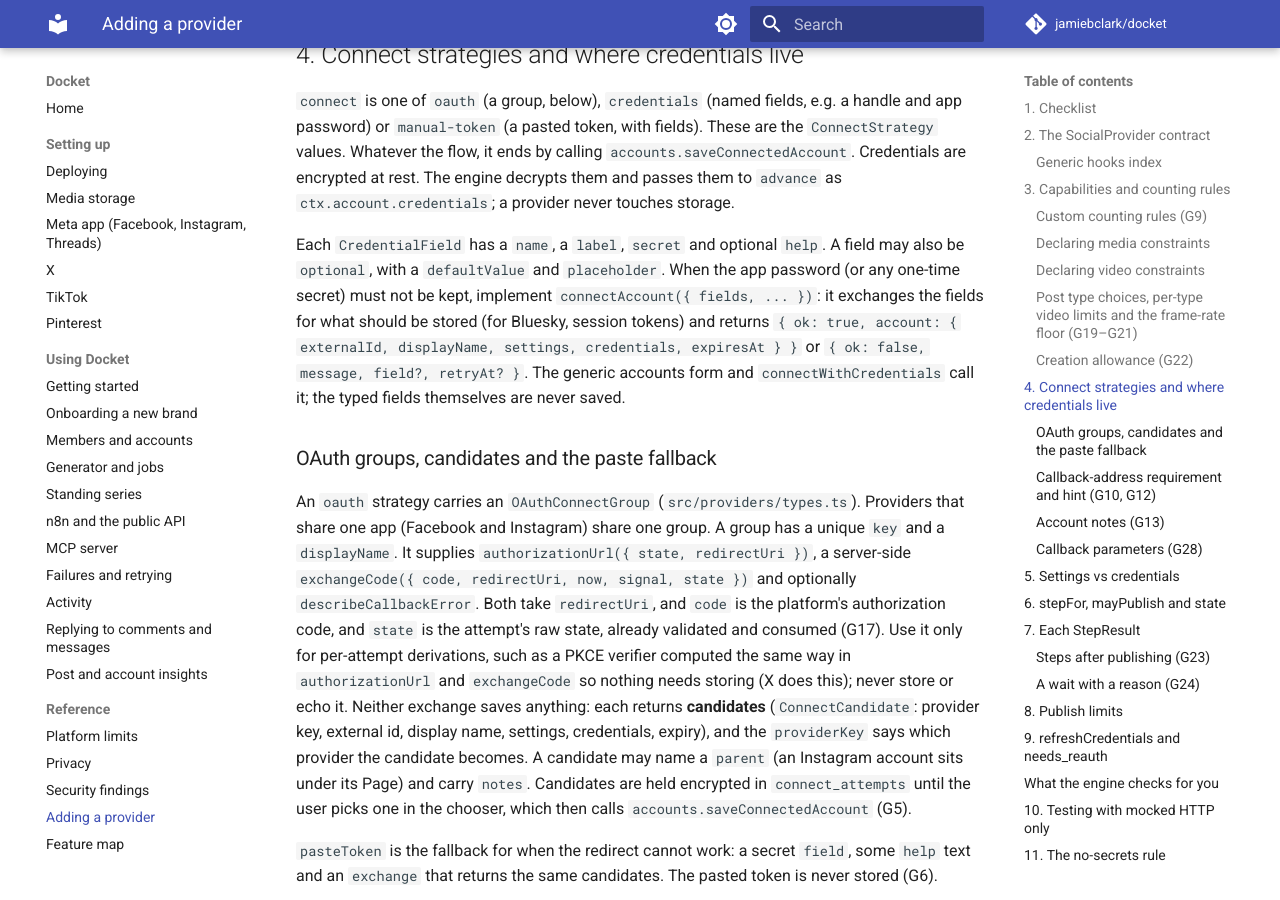
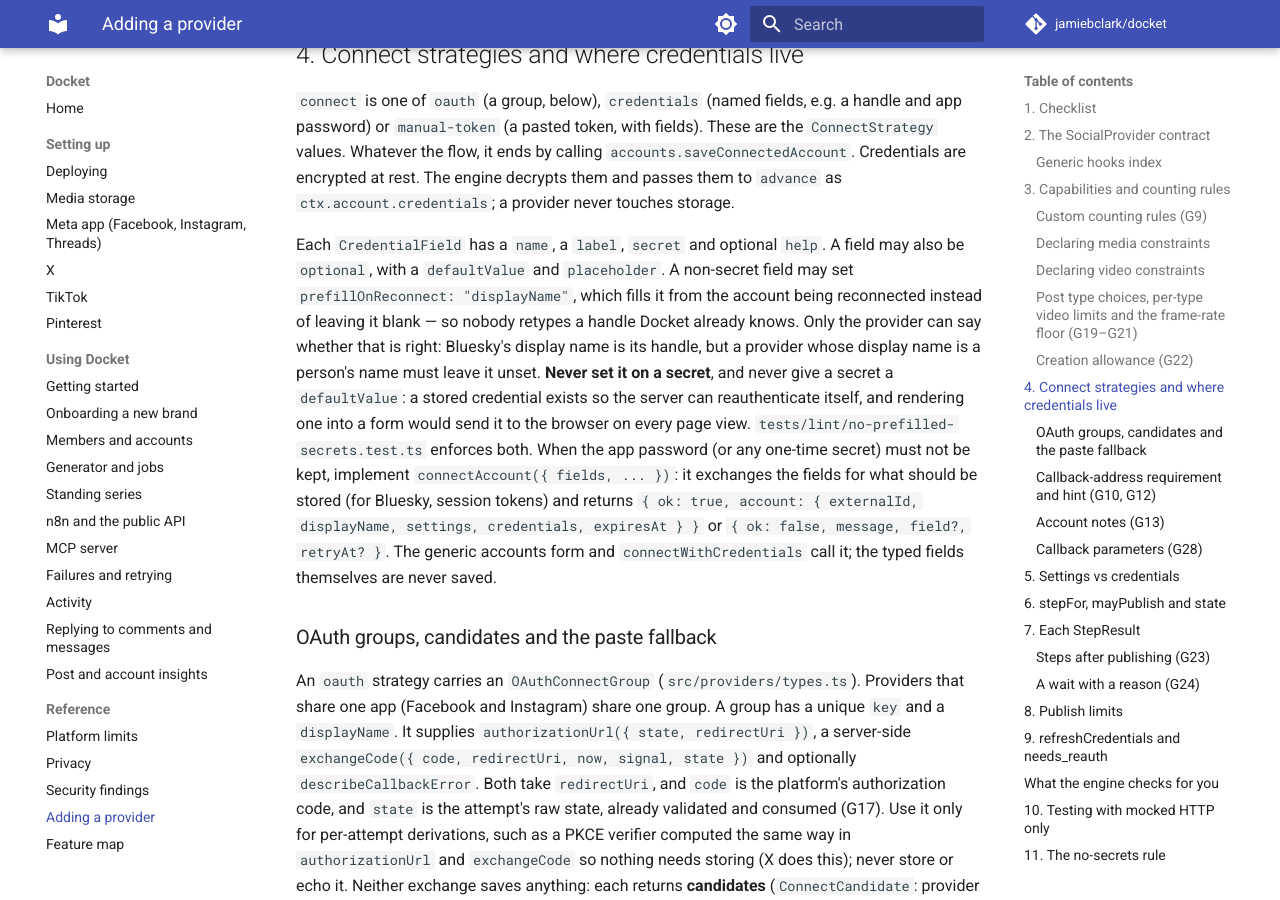
Before and after one commit to jamiebclark/docket, an MkDocs documentation site: the page built from docs/adding-a-provider.md, in a window 1280 px wide and 900 px high, scrolled down 5967 px. Built offline with MkDocs 1.6.1 and Material for MkDocs 9.7.7, drawn with Linux system fonts in a browser that asks for light colours; comment, search, counter and statistics services are not loaded.

Commit message:
docs(providers): document prefillOnReconnect in the provider guide
tests/integration/docs/provider-guide.test.ts requires every CredentialField member to appear in docs/adding-a-provider.md in backticks. Adding the field without the prose failed CI, which is the guard working: the provider surface is stated in more than one place on purpose and none of them may drift.

Co-Authored-By: Claude Opus 5 <noreply@anthropic.com>

```diff
--- a/docs/adding-a-provider.md
+++ b/docs/adding-a-provider.md
@@ -161,7 +161,11 @@ These are the `ConnectStrategy` values.
 Whatever the flow, it ends by calling `accounts.saveConnectedAccount`. Credentials are encrypted at rest.
 The engine decrypts them and passes them to `advance` as `ctx.account.credentials`; a provider never touches storage.
 
-Each `CredentialField` has a `name`, a `label`, `secret` and optional `help`. A field may also be `optional`, with a `defaultValue` and `placeholder`. When the app password (or any one-time secret) must
+Each `CredentialField` has a `name`, a `label`, `secret` and optional `help`. A field may also be `optional`, with a `defaultValue` and `placeholder`. A non-secret field may set
+`prefillOnReconnect: "displayName"`, which fills it from the account being reconnected instead of leaving it blank — so nobody retypes a handle Docket already knows. Only the provider can say whether
+that is right: Bluesky's display name is its handle, but a provider whose display name is a person's name must leave it unset. **Never set it on a secret**, and never give a secret a `defaultValue`: a
+stored credential exists so the server can reauthenticate itself, and rendering one into a form would send it to the browser on every page view. `tests/lint/no-prefilled-secrets.test.ts` enforces both.
+When the app password (or any one-time secret) must
 not be kept, implement `connectAccount({ fields, ... })`: it exchanges the fields for what should be stored (for Bluesky, session
 tokens) and returns `{ ok: true, account: { externalId, displayName, settings, credentials, expiresAt } }` or `{ ok: false, message, field?, retryAt? }`.
 The generic accounts form and `connectWithCredentials` call it; the typed fields themselves are never saved.
```
